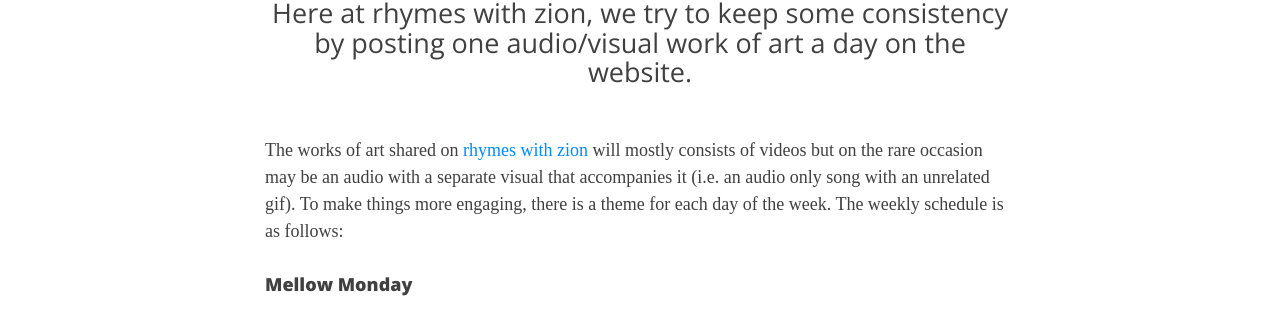
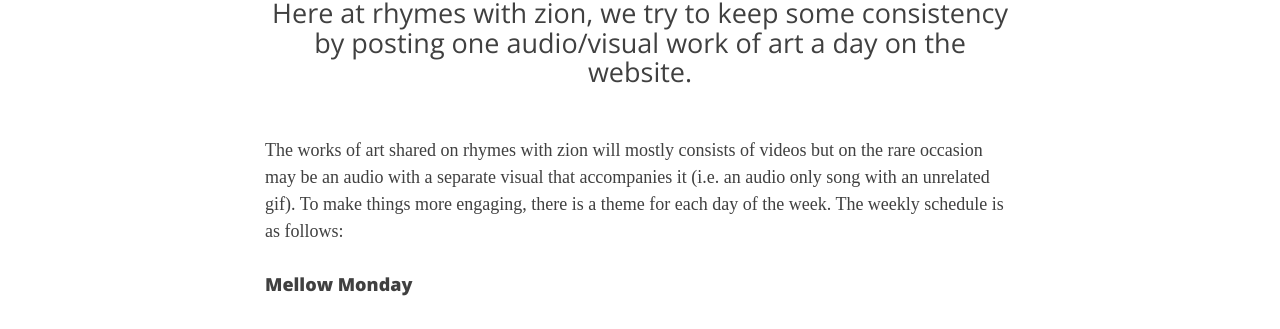
Before and after one commit to rhymeswithzion/rwz-test, a Jekyll site: the page built from weekly-sched.md, in a window 1280 px wide and 900 px high. Shown: the part 254-583 px from the top of the window. Built offline with Jekyll 4.4.1, drawn with Linux system fonts in a browser that asks for light colours; some web fonts are replaced; comment, search, counter and statistics services are not loaded; some of the changed lines change nothing that is shown.

Commit message:
Updated weekly-sched.md

```diff
--- a/weekly-sched.md
+++ b/weekly-sched.md
@@ -8,7 +8,7 @@
 ---
 
 
-The works of art shared on [rhymes with zion](http://rwz.io) will mostly consists of videos but on the rare occasion may be an audio with a separate visual that accompanies it (i.e. an audio only song with an unrelated gif). To make things more engaging, there is a theme for each day of the week. The weekly schedule is as follows:
+The works of art shared on rhymes with zion will mostly consists of videos but on the rare occasion may be an audio with a separate visual that accompanies it (i.e. an audio only song with an unrelated gif). To make things more engaging, there is a theme for each day of the week. The weekly schedule is as follows:
 
 #### Mellow Monday
 
```
